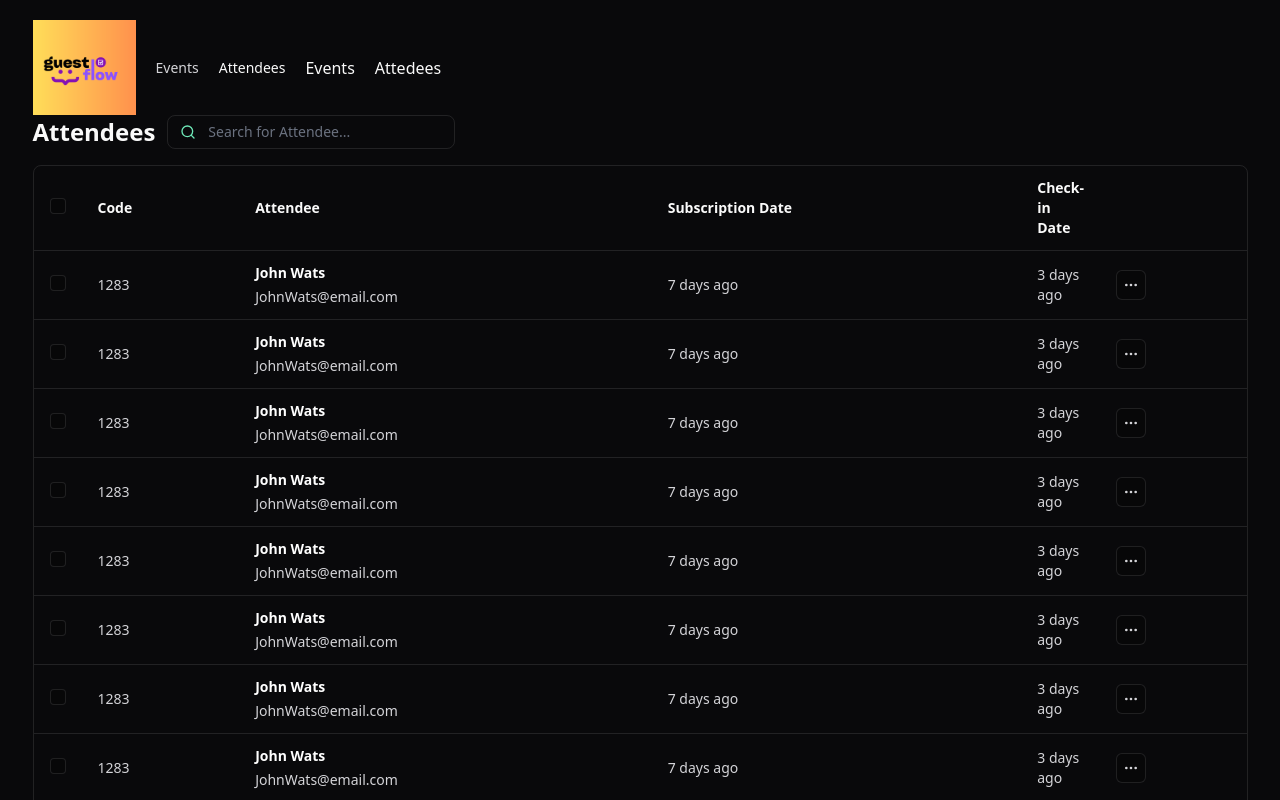
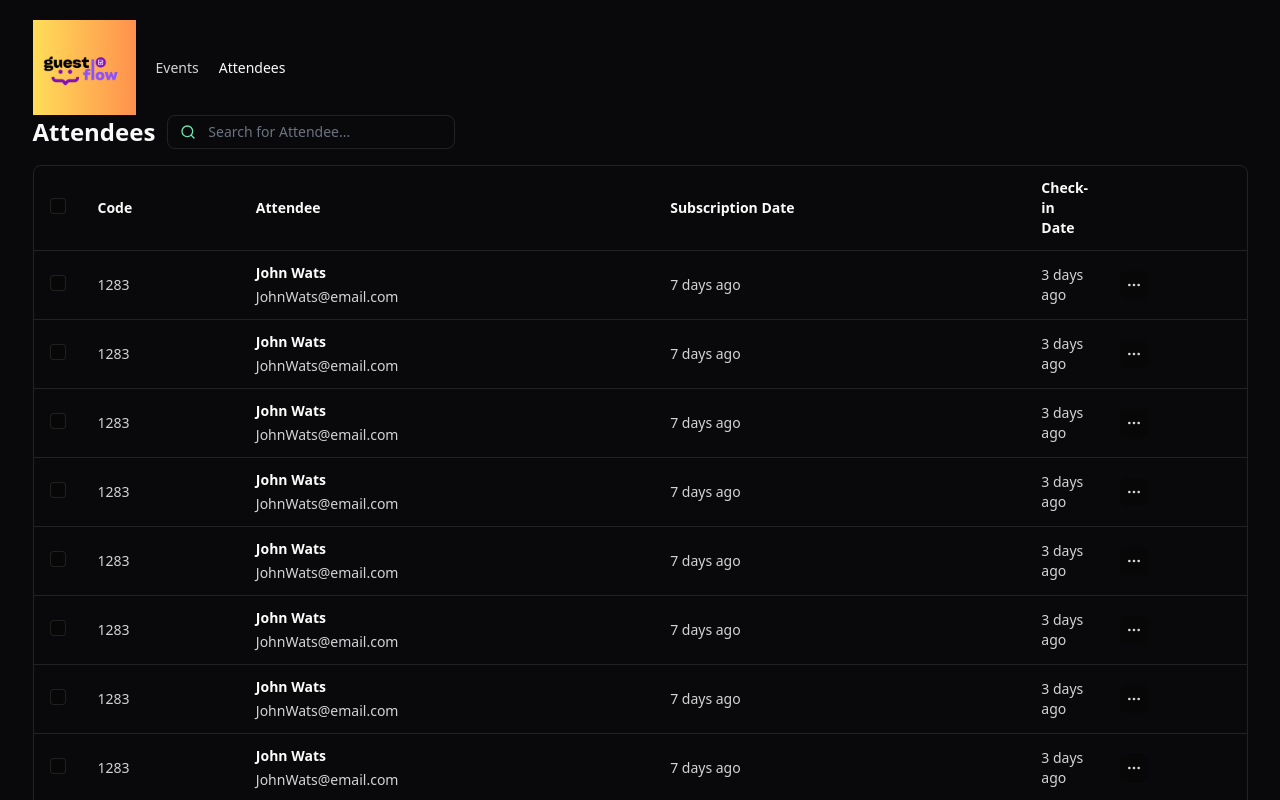
Before and after one commit to olivejoys/guest-flow-web, a React (Vite) app: page / in a window 1280 px wide. Shown: the top 800 px of the page. Built offline with nearby package versions, Linux system fonts and the light colour scheme.

Commit message:
feat iconbutton transparent.

```diff
--- a/src/components/attendee-list.tsx
+++ b/src/components/attendee-list.tsx
@@ -1,5 +1,6 @@
 import React from "react";
 import { Search, MoreHorizontal, ChevronsLeft, ChevronLeft, ChevronRight, ChevronsRight } from 'lucide-react'
+import { IconButton } from "./icon-button";
 
 export function AttendeeList() {
    return (
@@ -56,12 +57,14 @@ export function AttendeeList() {
                                  <span>JohnWats@email.com</span>
                               </div>
                            </td>
-                           <td className="py-3 px-4 text-sm text-zinc-300">7 days ago</td>
-                           <td className="py-3 px-4 text-sm text-zinc-300">3 days ago</td>
+                           <td className="py-3 px-4 text-sm text-zinc-300"
+                           >7 days ago</td>
+                           <td className="py-3 px-4 text-sm text-zinc-300"
+                           >3 days ago</td>
                            <td className="py-3 px-4 text-sm text-zinc-300">
-                              <button className="bg-black/20 border border-white/10 rounded-md p-1.5">
+                              <IconButton transparent>
                                  <MoreHorizontal className="size-4" />
-                              </button>
+                              </IconButton>
                            </td>
                         </tr>
                      );
@@ -76,18 +79,18 @@ export function AttendeeList() {
                         <div className="inline-flex items-center gap-8">
                            <span>Page 1 of 23</span>
                            <div className="flex gap-1.5">
-                              <button className="bg-white/10 border border-white/10 rounded-md p-1.5">
+                              <IconButton>
                                  <ChevronsLeft className="size-4" />
-                              </button>
-                              <button className="bg-white/10 border border-white/10 rounded-md p-1.5">
-                                 <ChevronLeft className="size-4" />
-                              </button>
-                              <button className="bg-white/10 border border-white/10 rounded-md p-1.5">
+                              </IconButton>
+                              <IconButton>
+                               <ChevronLeft className="size-4" />
+                              </IconButton>
+                              <IconButton>
                                  <ChevronRight className="size-4" />
-                              </button>
-                              <button className="bg-white/10 border border-white/10 rounded-md p-1.5">
+                              </IconButton>
+                              <IconButton>
                                  <ChevronsRight className="size-4" />
-                              </button>
+                              </IconButton>
                            </div>
                         </div>
                      </td>
--- a/src/components/header.tsx
+++ b/src/components/header.tsx
@@ -9,8 +9,8 @@ export function Header() {
    <nav className="flex items-center gap-5">
       <a href="" className="font-medium text-sm text-zinc-300 ">Events</a>
       <a href="" className="font-medium text-sm text-zinc-50">Attendees</a>
-      <NavLink href=''>Events</NavLink>
-      <NavLink href=''>Attedees</NavLink>
+      <NavLink  href='Events' children={''}></NavLink>
+      <NavLink  href='Attendees' children={''}></NavLink>
    </nav>
    </div>
   )
--- /dev/null
+++ b/src/components/icon-button.tsx
@@ -0,0 +1,23 @@
+import React from "react"
+import { ComponentProps } from "react"
+
+interface IconButtonProps extends ComponentProps<'button'> {
+   transparent?: boolean
+}
+
+
+
+export function IconButton({ transparent, ...props}: IconButtonProps) {
+   return (
+      <button {...props}
+      className={
+         transparent
+         ? "bg-black/20 border-white/10 rounded-md p-1.5"
+         : "bg-white/10 border border-white/10 rounded-md p-1.5"
+      }
+      />
+   )
+
+
+
+}
--- a/src/components/nav-link.tsx
+++ b/src/components/nav-link.tsx
@@ -9,7 +9,7 @@ interface NavLinkProps extends ComponentProps<'a'> {
 
 export function NavLink(props: NavLinkProps) {
    return (
-      <a href={props.href} className="font-medium-sm">
+      <a {...props} href={props.href} className="font-medium-sm">
      {props.children}
      </a>
 
```
